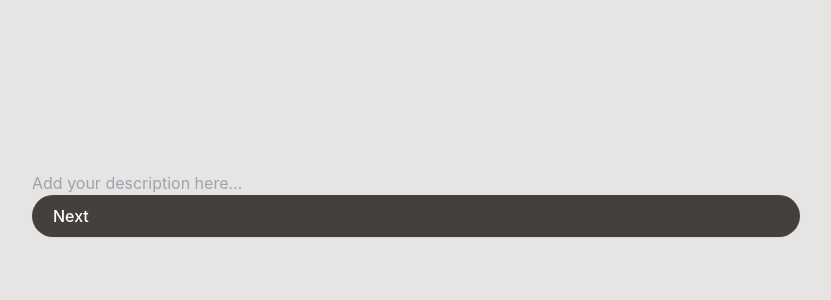
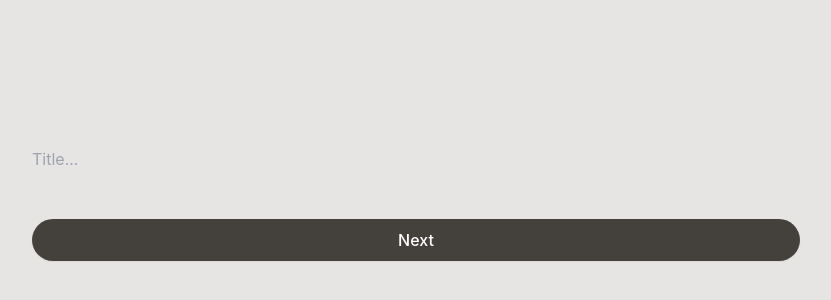
Before and after one commit to Tsuni/checkboxr, a React (Create React App) app in the folder web/: page /todo/one in a window 1280 px wide. Shown: the part 196-496 px from the top of the page, without its empty margins (224-1055 px from the left). Built offline with nearby package versions, Linux system fonts and the light colour scheme.

Commit message:
better btn class

```diff
--- a/web/src/components/Button.tsx
+++ b/web/src/components/Button.tsx
@@ -9,7 +9,7 @@ const Button = ({ onClick, text }: Props) => (
     <button
         onClick={onClick}
         type="button"
-        className="inline-flex items-center px-5 py-2 border border-transparent text-base font-medium rounded-full shadow-sm text-white bg-stone-700 hover:bg-stone-700 focus:outline-none focus:ring-2 focus:ring-offset-2 focus:ring-stone-500"
+        className="items-center px-5 py-2 border border-transparent text-base font-medium rounded-full shadow-sm text-white bg-stone-700 hover:bg-stone-700 focus:outline-none focus:ring-2 focus:ring-offset-2 focus:ring-stone-500"
       >
         {text}
       </button>
--- a/web/src/features/todoFlow/OneTimeTodoStep.tsx
+++ b/web/src/features/todoFlow/OneTimeTodoStep.tsx
@@ -9,9 +9,9 @@ const OneTimeTodoStep = ({ onTitleDone }: Props) => {
     const inputRef = useRef<HTMLInputElement>(null);
 
     return (
-        <div className="flex flex-col justify-center h-full">
-            <input ref={inputRef} placeholder="Add your description here..."
-                className="block w-full border-0 focus:border-0 bg-transparent resize-none focus:ring-0 outline-none"
+        <div className="flex flex-col justify-center h-full space-y-12">
+            <input ref={inputRef} placeholder="Title..."
+                className="block w-full border-0 focus:border-0 bg-transparent resize-none focus:ring-0 outline-none    "
             />
             <Button text="Next" onClick={() => onTitleDone(inputRef?.current?.value || '')} />
         </div>
```
